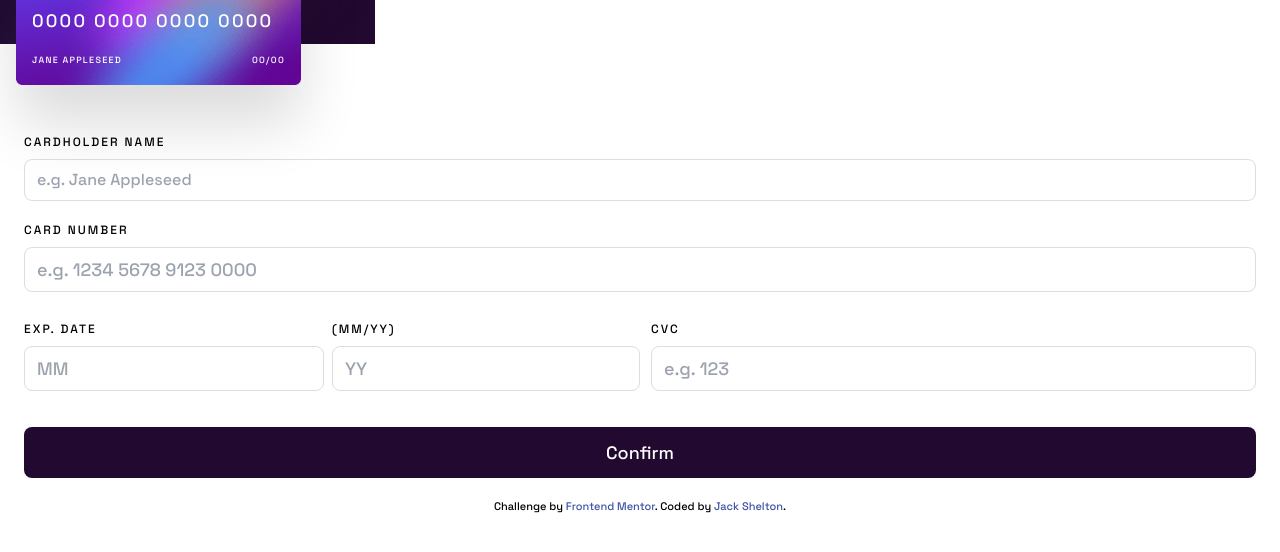
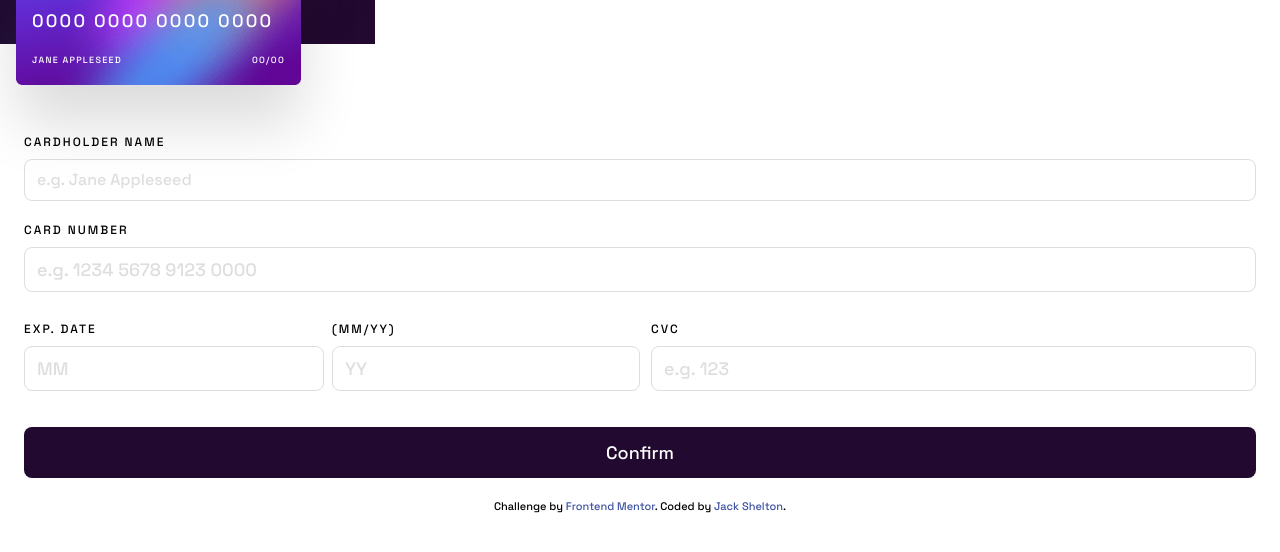
Before and after one commit to thejackshelton/interactive_card_details_form, a website: page public/index.html in a window 1280 px wide. Shown: the part 196-748 px from the top of the page. Drawn offline with Linux system fonts and the light colour scheme.

Commit message:
Placeholder Style Change

```diff
--- a/public/index.html
+++ b/public/index.html
@@ -112,7 +112,7 @@
                 type="text"
                 name="card-name"
                 placeholder="e.g. Jane Appleseed"
-                class="px-3 py-2 border rounded-lg border-lightGrayishViolet focus:input-border-gradient focus:border outline-0 focus:outline-none caret-gradientOne"
+                class="px-3 py-2 border rounded-lg border-lightGrayishViolet focus:input-border-gradient focus:border outline-0 focus:outline-none caret-gradientOne placeholder:text-lightGrayishViolet"
               />
 
               <label
@@ -127,7 +127,7 @@
                 type="text"
                 name="card-number"
                 placeholder="e.g. 1234 5678 9123 0000"
-                class="px-3 py-2 border rounded-lg border-lightGrayishViolet text-heading_lg focus:input-border-gradient focus:border outline-0 focus:outline-none caret-gradientOne"
+                class="px-3 py-2 border rounded-lg border-lightGrayishViolet text-heading_lg focus:input-border-gradient focus:border outline-0 focus:outline-none caret-gradientOne placeholder:text-lightGrayishViolet"
               />
 
               <span
@@ -152,7 +152,7 @@
                     pattern="[0-9]*"
                     name="month"
                     placeholder="MM"
-                    class="px-3 py-2 border rounded-lg border-lightGrayishViolet text-heading_lg focus:input-border-gradient focus:border outline-0 focus:outline-none caret-gradientOne"
+                    class="px-3 py-2 border rounded-lg border-lightGrayishViolet text-heading_lg focus:input-border-gradient focus:border outline-0 focus:outline-none caret-gradientOne placeholder:text-lightGrayishViolet"
                   />
                   <span
                     id="expiration-error"
@@ -176,7 +176,7 @@
                     pattern="[0-9]*"
                     name="year"
                     placeholder="YY"
-                    class="px-3 py-2 border rounded-lg border-lightGrayishViolet text-heading_lg focus:input-border-gradient focus:border outline-0 focus:outline-none caret-gradientOne"
+                    class="px-3 py-2 border rounded-lg border-lightGrayishViolet text-heading_lg focus:input-border-gradient focus:border outline-0 focus:outline-none caret-gradientOne placeholder:text-lightGrayishViolet"
                   />
                 </div>
 
@@ -195,7 +195,7 @@
                     pattern="[0-9]*"
                     name="CVC"
                     placeholder="e.g. 123"
-                    class="px-3 py-2 border rounded-lg border-lightGrayishViolet text-heading_lg focus:input-border-gradient focus:border outline-0 focus:outline-none caret-gradientOne"
+                    class="px-3 py-2 border rounded-lg border-lightGrayishViolet text-heading_lg focus:input-border-gradient focus:border outline-0 focus:outline-none caret-gradientOne placeholder:text-lightGrayishViolet"
                   />
                   <span
                     id="cvc-error"
```
Also changed, not shown: public/output.css.
